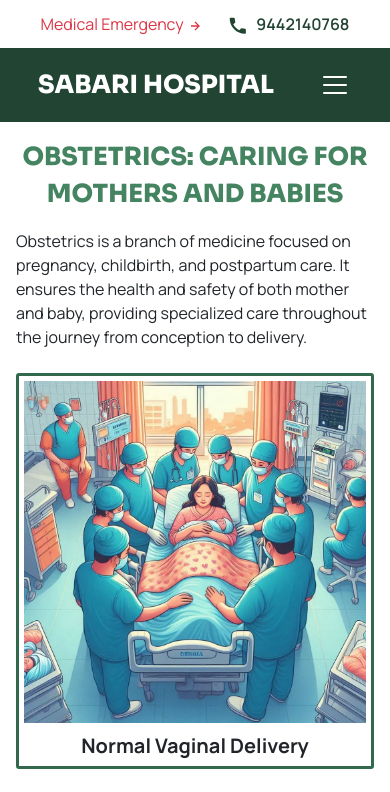
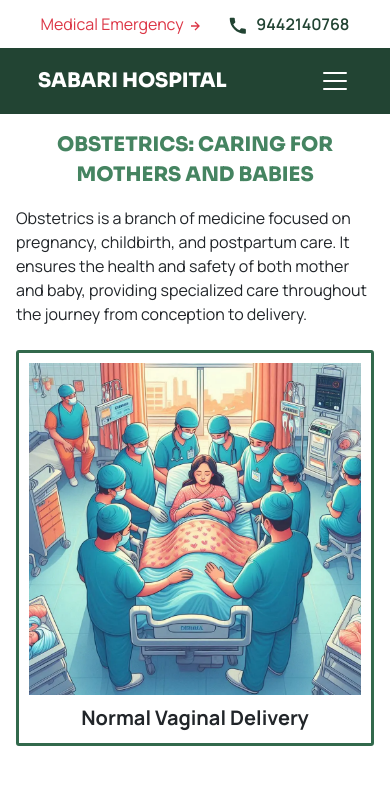
Before and after one commit to Santhamsasi2000/Sabari-Hospital, a React (Create React App) app: page /pregnancy in a window 390 px wide. Shown: the top 792 px of the page. Built offline with nearby package versions, Linux system fonts and the light colour scheme.

Commit message:
New Changes

```diff
--- /dev/null
+++ b/public/google4ec77525018d767e.html
@@ -0,0 +1 @@
+google-site-verification: google4ec77525018d767e.html
--- a/src/App.css
+++ b/src/App.css
@@ -17,6 +17,14 @@ body
   color: #458461;
 }
 
+@media (max-width: 500px)
+{
+  .title
+  {
+    font-size: 20px;
+  }
+}
+
 .justify-text
 {
   text-align: justify;
@@ -25,6 +33,6 @@ body
 .department-border
 {
   border: 3px solid #32694c;
-  padding: 5px;
+  padding: 10px;
   border-radius: 3px;
 }
```
